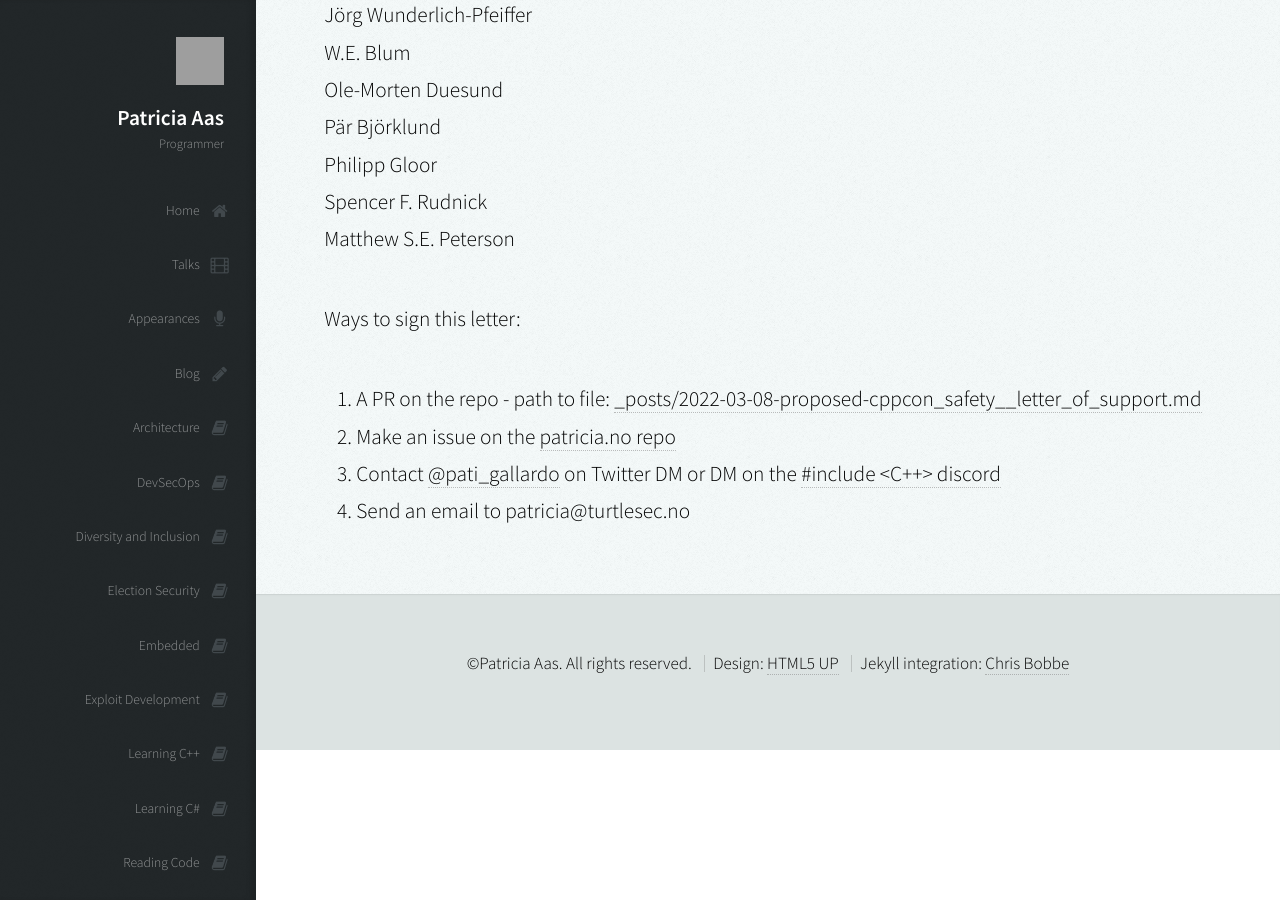
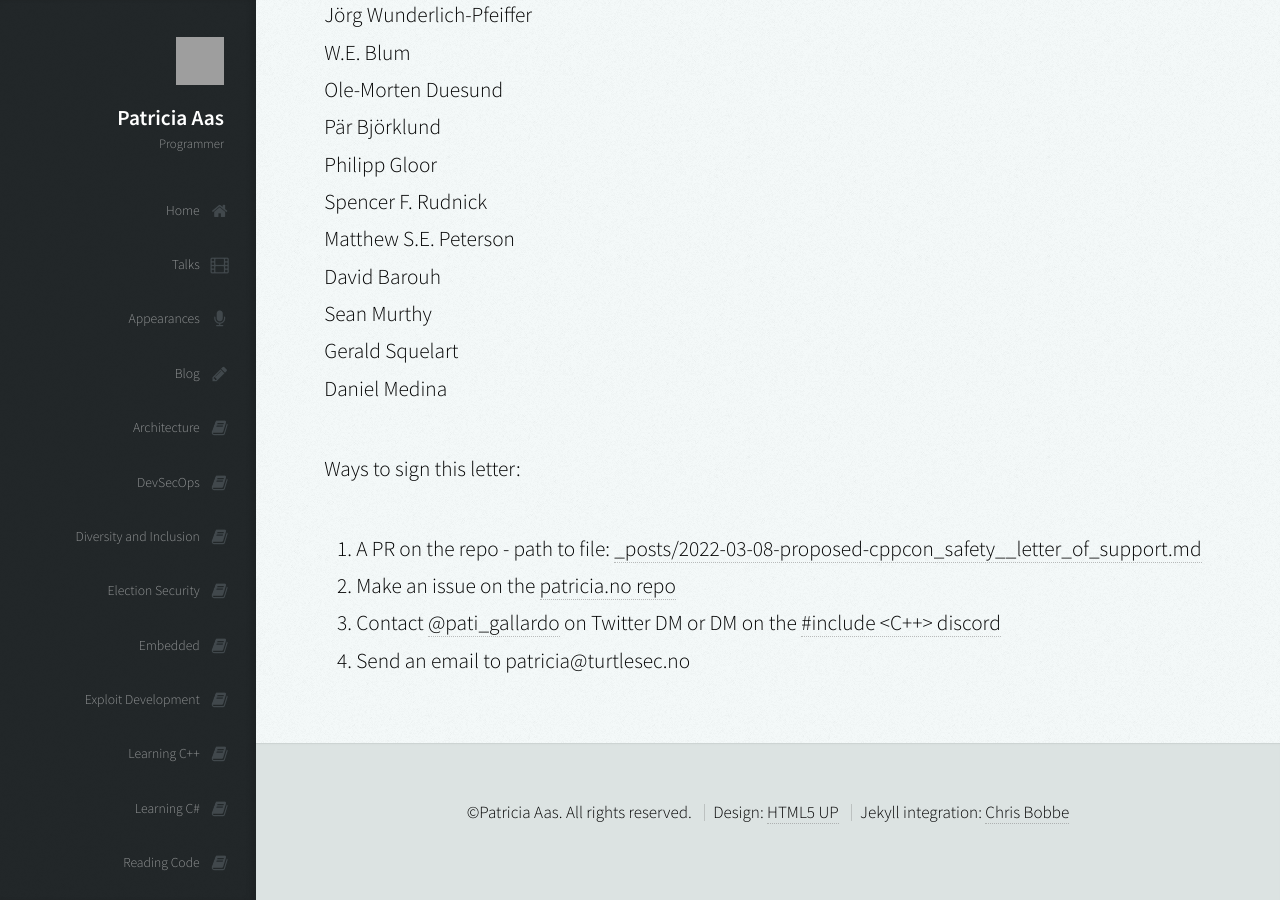
Before and after one commit to patricia-gallardo/patricia-gallardo.github.io, a Jekyll site: the page built from _posts/2022-03-08-proposed-cppcon_safety__letter_of_support.md, in a window 1280 px wide and 900 px high, scrolled down 9629 px. Built offline with Jekyll 4.4.1, drawn with Linux system fonts in a browser that asks for light colours; nearby versions of some CDN libraries; grey boxes are pictures that could not be loaded.

Commit message:
Update 2022-03-08-proposed-cppcon_safety__letter_of_support.md

```diff
--- a/_posts/2022-03-08-proposed-cppcon_safety__letter_of_support.md
+++ b/_posts/2022-03-08-proposed-cppcon_safety__letter_of_support.md
@@ -263,6 +263,10 @@ Pär Björklund <br>
 Philipp Gloor<br>
 Spencer F. Rudnick <br>
 Matthew S.E. Peterson <br>
+David Barouh <br>
+Sean Murthy <br>
+Gerald Squelart <br>
+Daniel Medina <br>
 
 
 Ways to sign this letter:
```
